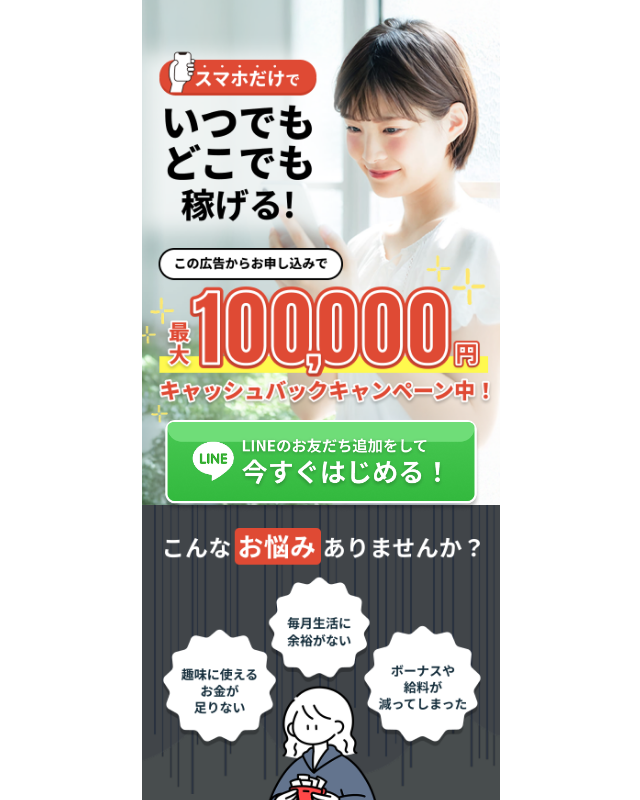
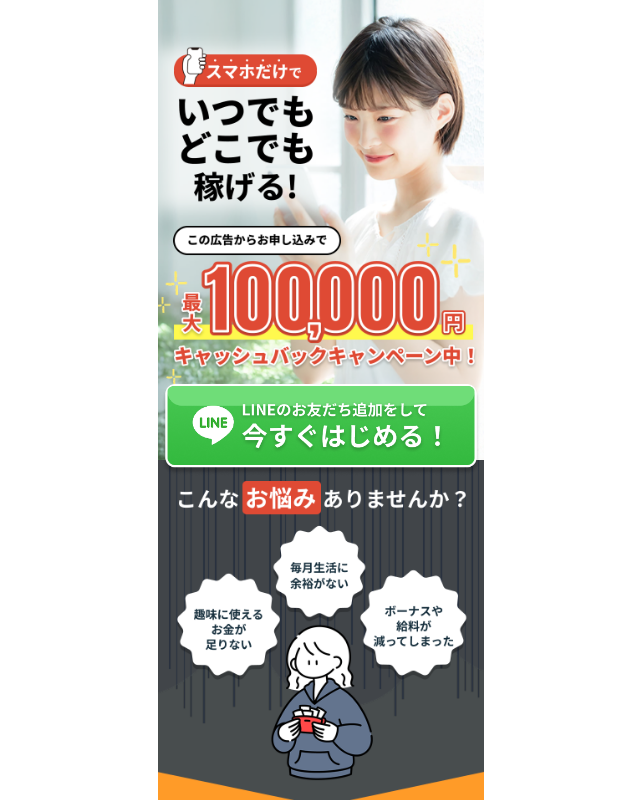
Before and after one commit to 0xsugarchan/Work, a React (Vite) app: page / in a window 1280 px wide. Shown: the top 800 px of the page, without its empty margins (319-959 px from the left). Built offline with nearby package versions, Linux system fonts and the light colour scheme.

Commit message:
Adjust Screen Size

```diff
--- a/src/App.css
+++ b/src/App.css
@@ -1,6 +1,11 @@
 #root {
+  width: 100%;
   max-width: 390px;
-  margin: 0 auto;
+  margin-left: auto;
+  margin-right: auto;
+  padding-left: 1rem;
+  padding-right: 1rem;
+  box-sizing: border-box;
   text-align: center;
 }
 
```
